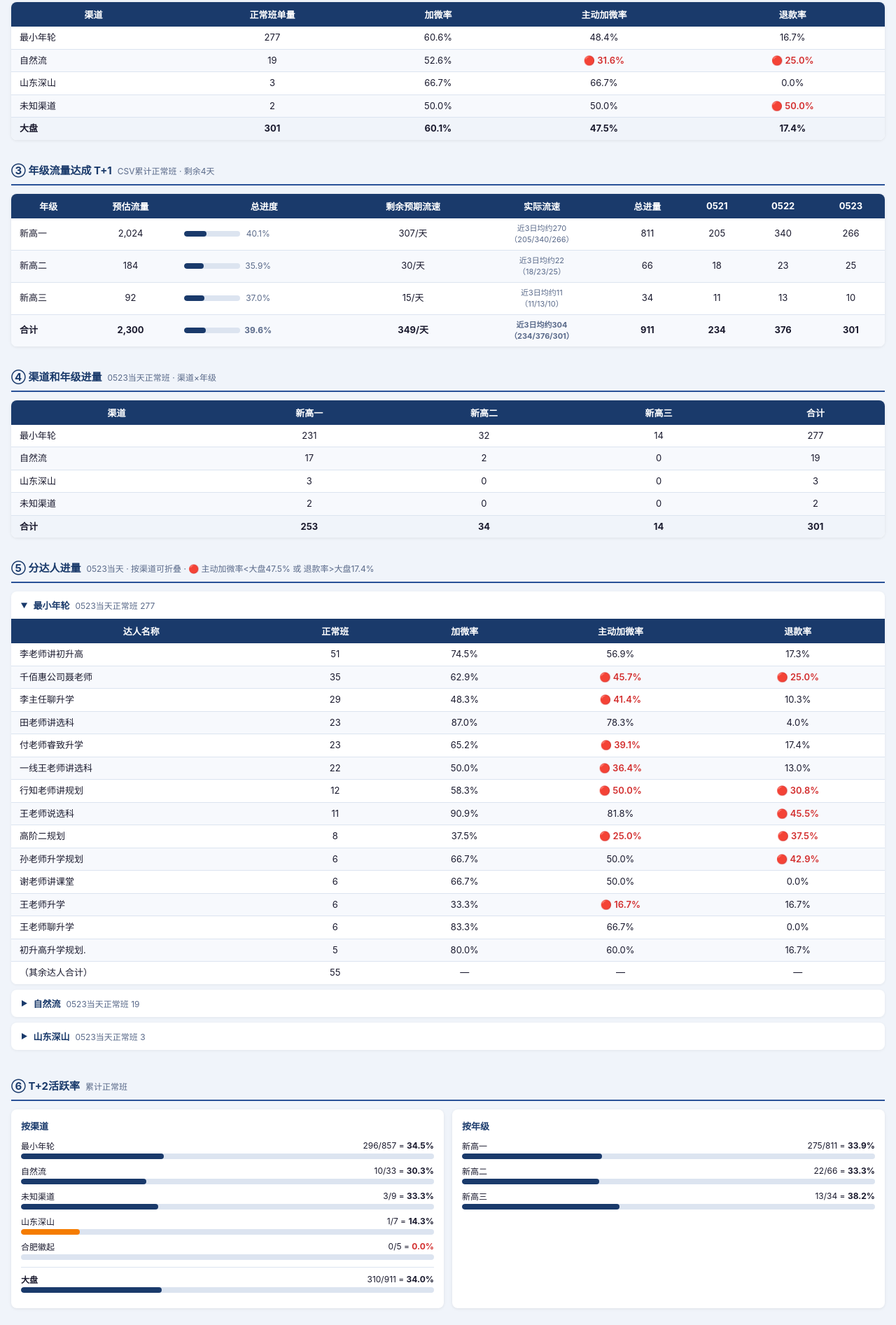
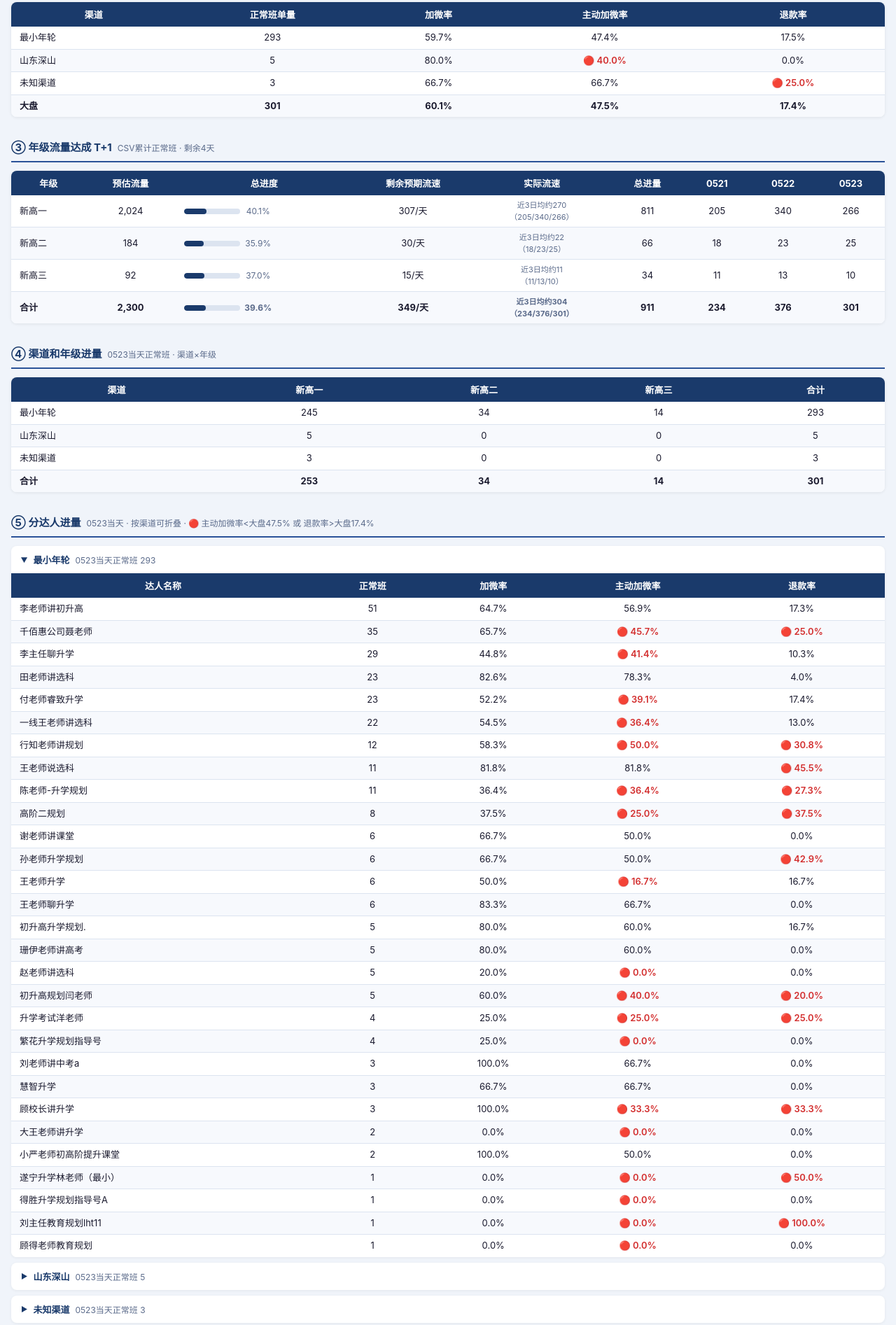
Before and after one commit to lin384722-svg/gzdb-0524-snap-normal, a plain HTML site: page index.html in a window 1280 px wide. Shown: the part 589-2482 px from the top of the page at 70% size. Drawn offline with Linux system fonts and the light colour scheme.

Commit message:
修复达人匹配逻辑，更新渠道/分达人数据

```diff
--- a/index.html
+++ b/index.html
@@ -93,7 +93,7 @@
 <!-- KPI 当天 0523 -->
 <div class="kpi-grid">
   <div class="kpi-card"><div class="label">总订单</div><div class="value">317</div><div class="sub">0523 当天</div></div>
-  <div class="kpi-card"><div class="label">正常班进量</div><div class="value">301</div><div class="sub">0523 当天正常班</div></div>
+  <div class="kpi-card"><div class="label">正常班进量</div><div class="value">301</div><div class="sub">0523 当天（抖音277 / 视频号24）</div></div>
   <div class="kpi-card"><div class="label">退款率</div><div class="value">17.4%</div><div class="sub">55/317</div></div>
   <div class="kpi-card"><div class="label">加微率</div><div class="value">60.1%</div><div class="sub">181/301</div></div>
   <div class="kpi-card"><div class="label">主动加微率</div><div class="value">47.5%</div><div class="sub">143/301</div></div>
@@ -135,25 +135,19 @@
       <thead><tr><th>渠道</th><th>正常班单量</th><th>加微率</th><th>主动加微率</th><th>退款率</th></tr></thead>
       <tbody>
         <tr>
-          <td class="left">最小年轮</td><td>277</td><td>60.6%</td><td>48.4%</td><td>16.7%</td>
+          <td class="left">最小年轮</td><td>293</td><td>59.7%</td><td>47.4%</td><td>17.5%</td>
         </tr>
         <tr>
-          <td class="left">自然流</td><td>19</td>
-          <td>52.6%</td>
-          <td class="red">🔴 31.6%</td>
-          <td class="red">🔴 25.0%</td>
-        </tr>
-        <tr>
-          <td class="left">山东深山</td><td>3</td>
-          <td>66.7%</td>
-          <td>66.7%</td>
+          <td class="left">山东深山</td><td>5</td>
+          <td>80.0%</td>
+          <td class="red">🔴 40.0%</td>
           <td>0.0%</td>
         </tr>
         <tr>
-          <td class="left">未知渠道</td><td>2</td>
-          <td>50.0%</td>
-          <td>50.0%</td>
-          <td class="red">🔴 50.0%</td>
+          <td class="left">未知渠道</td><td>3</td>
+          <td>66.7%</td>
+          <td>66.7%</td>
+          <td class="red">🔴 25.0%</td>
         </tr>
         <tr style="font-weight:700; background:#f0f4fa;">
           <td class="left">大盘</td><td>301</td><td>60.1%</td><td>47.5%</td><td>17.4%</td>
@@ -210,10 +204,9 @@
     <table>
       <thead><tr><th>渠道</th><th>新高一</th><th>新高二</th><th>新高三</th><th>合计</th></tr></thead>
       <tbody>
-        <tr><td class="left">最小年轮</td><td>231</td><td>32</td><td>14</td><td>277</td></tr>
-        <tr><td class="left">自然流</td><td>17</td><td>2</td><td>0</td><td>19</td></tr>
-        <tr><td class="left">山东深山</td><td>3</td><td>0</td><td>0</td><td>3</td></tr>
-        <tr><td class="left">未知渠道</td><td>2</td><td>0</td><td>0</td><td>2</td></tr>
+        <tr><td class="left">最小年轮</td><td>245</td><td>34</td><td>14</td><td>293</td></tr>
+        <tr><td class="left">山东深山</td><td>5</td><td>0</td><td>0</td><td>5</td></tr>
+        <tr><td class="left">未知渠道</td><td>3</td><td>0</td><td>0</td><td>3</td></tr>
         <tr style="font-weight:700; background:#f0f4fa;"><td class="left">合计</td><td>253</td><td>34</td><td>14</td><td>301</td></tr>
       </tbody>
     </table>
@@ -225,50 +218,67 @@
   <div class="section-title">⑤ 分达人进量<span>0523当天 · 按渠道可折叠 · 🔴 主动加微率&lt;大盘47.5% 或 退款率&gt;大盘17.4%</span></div>
 
   <details open>
-    <summary>最小年轮 <span style="font-weight:400;color:#5a6a8a;font-size:12px;margin-left:8px;">0523当天正常班 277</span></summary>
+    <summary>最小年轮 <span style="font-weight:400;color:#5a6a8a;font-size:12px;margin-left:8px;">0523当天正常班 293</span></summary>
     <div class="table-wrap">
       <table>
         <thead><tr><th>达人名称</th><th>正常班</th><th>加微率</th><th>主动加微率</th><th>退款率</th></tr></thead>
         <tbody>
-          <tr><td class="left">李老师讲初升高</td><td>51</td><td>74.5%</td><td>56.9%</td><td>17.3%</td></tr>
-          <tr><td class="left">千佰惠公司聂老师</td><td>35</td><td>62.9%</td><td class="red">🔴 45.7%</td><td class="red">🔴 25.0%</td></tr>
-          <tr><td class="left">李主任聊升学</td><td>29</td><td>48.3%</td><td class="red">🔴 41.4%</td><td>10.3%</td></tr>
-          <tr><td class="left">田老师讲选科</td><td>23</td><td>87.0%</td><td>78.3%</td><td>4.0%</td></tr>
-          <tr><td class="left">付老师睿致升学</td><td>23</td><td>65.2%</td><td class="red">🔴 39.1%</td><td>17.4%</td></tr>
-          <tr><td class="left">一线王老师讲选科</td><td>22</td><td>50.0%</td><td class="red">🔴 36.4%</td><td>13.0%</td></tr>
+          <tr><td class="left">李老师讲初升高</td><td>51</td><td>64.7%</td><td>56.9%</td><td>17.3%</td></tr>
+          <tr><td class="left">千佰惠公司聂老师</td><td>35</td><td>65.7%</td><td class="red">🔴 45.7%</td><td class="red">🔴 25.0%</td></tr>
+          <tr><td class="left">李主任聊升学</td><td>29</td><td>44.8%</td><td class="red">🔴 41.4%</td><td>10.3%</td></tr>
+          <tr><td class="left">田老师讲选科</td><td>23</td><td>82.6%</td><td>78.3%</td><td>4.0%</td></tr>
+          <tr><td class="left">付老师睿致升学</td><td>23</td><td>52.2%</td><td class="red">🔴 39.1%</td><td>17.4%</td></tr>
+          <tr><td class="left">一线王老师讲选科</td><td>22</td><td>54.5%</td><td class="red">🔴 36.4%</td><td>13.0%</td></tr>
           <tr><td class="left">行知老师讲规划</td><td>12</td><td>58.3%</td><td class="red">🔴 50.0%</td><td class="red">🔴 30.8%</td></tr>
-          <tr><td class="left">王老师说选科</td><td>11</td><td>90.9%</td><td>81.8%</td><td class="red">🔴 45.5%</td></tr>
+          <tr><td class="left">王老师说选科</td><td>11</td><td>81.8%</td><td>81.8%</td><td class="red">🔴 45.5%</td></tr>
+          <tr><td class="left">陈老师-升学规划</td><td>11</td><td>36.4%</td><td class="red">🔴 36.4%</td><td class="red">🔴 27.3%</td></tr>
           <tr><td class="left">高阶二规划</td><td>8</td><td>37.5%</td><td class="red">🔴 25.0%</td><td class="red">🔴 37.5%</td></tr>
+          <tr><td class="left">谢老师讲课堂</td><td>6</td><td>66.7%</td><td>50.0%</td><td>0.0%</td></tr>
           <tr><td class="left">孙老师升学规划</td><td>6</td><td>66.7%</td><td>50.0%</td><td class="red">🔴 42.9%</td></tr>
-          <tr><td class="left">谢老师讲课堂</td><td>6</td><td>66.7%</td><td>50.0%</td><td>0.0%</td></tr>
-          <tr><td class="left">王老师升学</td><td>6</td><td>33.3%</td><td class="red">🔴 16.7%</td><td>16.7%</td></tr>
+          <tr><td class="left">王老师升学</td><td>6</td><td>50.0%</td><td class="red">🔴 16.7%</td><td>16.7%</td></tr>
           <tr><td class="left">王老师聊升学</td><td>6</td><td>83.3%</td><td>66.7%</td><td>0.0%</td></tr>
           <tr><td class="left">初升高升学规划.</td><td>5</td><td>80.0%</td><td>60.0%</td><td>16.7%</td></tr>
-          <tr><td class="left">（其余达人合计）</td><td>55</td><td>—</td><td>—</td><td>—</td></tr>
+          <tr><td class="left">珊伊老师讲高考</td><td>5</td><td>80.0%</td><td>60.0%</td><td>0.0%</td></tr>
+          <tr><td class="left">赵老师讲选科</td><td>5</td><td>20.0%</td><td class="red">🔴 0.0%</td><td>0.0%</td></tr>
+          <tr><td class="left">初升高规划闫老师</td><td>5</td><td>60.0%</td><td class="red">🔴 40.0%</td><td class="red">🔴 20.0%</td></tr>
+          <tr><td class="left">升学考试洋老师</td><td>4</td><td>25.0%</td><td class="red">🔴 25.0%</td><td class="red">🔴 25.0%</td></tr>
+          <tr><td class="left">繁花升学规划指导号</td><td>4</td><td>25.0%</td><td class="red">🔴 0.0%</td><td>0.0%</td></tr>
+          <tr><td class="left">刘老师讲中考a</td><td>3</td><td>100.0%</td><td>66.7%</td><td>0.0%</td></tr>
+          <tr><td class="left">慧智升学</td><td>3</td><td>66.7%</td><td>66.7%</td><td>0.0%</td></tr>
+          <tr><td class="left">顾校长讲升学</td><td>3</td><td>100.0%</td><td class="red">🔴 33.3%</td><td class="red">🔴 33.3%</td></tr>
+          <tr><td class="left">大王老师讲升学</td><td>2</td><td>0.0%</td><td class="red">🔴 0.0%</td><td>0.0%</td></tr>
+          <tr><td class="left">小严老师初高阶提升课堂</td><td>2</td><td>100.0%</td><td>50.0%</td><td>0.0%</td></tr>
+          <tr><td class="left">遂宁升学林老师（最小）</td><td>1</td><td>0.0%</td><td class="red">🔴 0.0%</td><td class="red">🔴 50.0%</td></tr>
+          <tr><td class="left">得胜升学规划指导号A</td><td>1</td><td>0.0%</td><td class="red">🔴 0.0%</td><td>0.0%</td></tr>
+          <tr><td class="left">刘主任教育规划lht11</td><td>1</td><td>0.0%</td><td class="red">🔴 0.0%</td><td class="red">🔴 100.0%</td></tr>
+          <tr><td class="left">顾得老师教育规划</td><td>1</td><td>0.0%</td><td class="red">🔴 0.0%</td><td>0.0%</td></tr>
         </tbody>
       </table>
     </div>
   </details>
 
   <details>
-    <summary>自然流 <span style="font-weight:400;color:#5a6a8a;font-size:12px;margin-left:8px;">0523当天正常班 19</span></summary>
+    <summary>山东深山 <span style="font-weight:400;color:#5a6a8a;font-size:12px;margin-left:8px;">0523当天正常班 5</span></summary>
     <div class="table-wrap">
       <table>
-        <thead><tr><th>达人/来源</th><th>正常班</th><th>加微率</th><th>主动加微率</th><th>退款率</th></tr></thead>
+        <thead><tr><th>达人名称</th><th>正常班</th><th>加微率</th><th>主动加微率</th><th>退款率</th></tr></thead>
         <tbody>
-          <tr><td class="left">自然流（无代理商达人）</td><td>19</td><td>52.6%</td><td class="red">🔴 31.6%</td><td class="red">🔴 25.0%</td></tr>
+          <tr><td class="left">徐老师讲升学(欢喜）</td><td>2</td><td>50.0%</td><td>50.0%</td><td>0.0%</td></tr>
+          <tr><td class="left">大有老师讲选科规划</td><td>2</td><td>100.0%</td><td class="red">🔴 0.0%</td><td>0.0%</td></tr>
+          <tr><td class="left">升学规划徐老师</td><td>1</td><td>100.0%</td><td>100.0%</td><td>0.0%</td></tr>
         </tbody>
       </table>
     </div>
   </details>
 
   <details>
-    <summary>山东深山 <span style="font-weight:400;color:#5a6a8a;font-size:12px;margin-left:8px;">0523当天正常班 3</span></summary>
+    <summary>未知渠道 <span style="font-weight:400;color:#5a6a8a;font-size:12px;margin-left:8px;">0523当天正常班 3</span></summary>
     <div class="table-wrap">
       <table>
         <thead><tr><th>达人名称</th><th>正常班</th><th>加微率</th><th>主动加微率</th><th>退款率</th></tr></thead>
         <tbody>
-          <tr><td class="left">山东深山（合计）</td><td>3</td><td>66.7%</td><td>66.7%</td><td>0.0%</td></tr>
+          <tr><td class="left">遂宁升学林老师</td><td>2</td><td>50.0%</td><td>50.0%</td><td class="red">🔴 50.0%</td></tr>
+          <tr><td class="left">陈老师讲睿致升学</td><td>1</td><td>100.0%</td><td>100.0%</td><td>0.0%</td></tr>
         </tbody>
       </table>
     </div>
```
